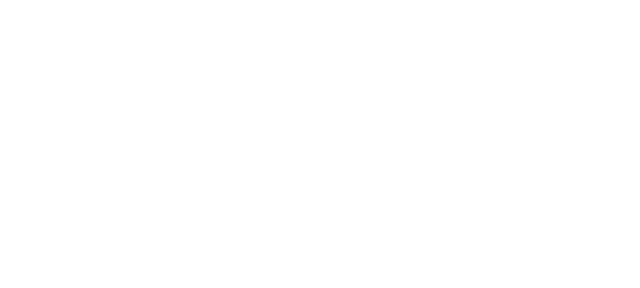
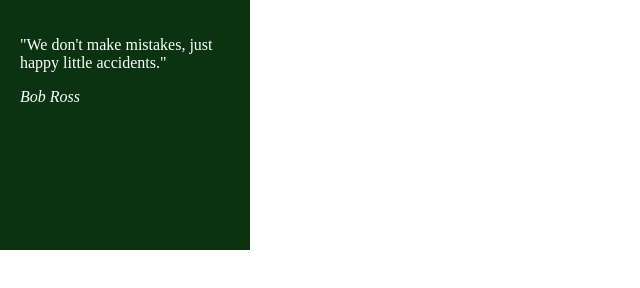
Before and after one commit to chris-ann/3720-Quote-Gallery, a plain HTML site: page index.html in a window 1280 px wide. Shown: the whole page, without its empty margins (0-640 px from the left). Drawn offline with nearby package versions, Linux system fonts and the light colour scheme.

Commit message:
created object for quotes

```diff
--- a/css/style.css
+++ b/css/style.css
@@ -8,3 +8,12 @@
 img {
 	max-width: 100%;
 }
+
+body {
+	color: white;
+}
+div {
+	width: 250px;
+	height: 250px;
+	padding: 20px;
+}
--- a/index.html
+++ b/index.html
@@ -1,7 +1,7 @@
 <!doctype html>
 <html>
 <head>
-	<title>Template</title>
+	<title>JavaScript Objects</title>
 	<meta charset="UTF-8">
 	<link rel='stylesheet' href="css/style.css">
 </head>
--- a/js/scripts.js
+++ b/js/scripts.js
@@ -0,0 +1,33 @@
+// var quotes = [
+// '"We don\'t make mistakes, just happy little accidents." - Bob Ross"',
+// '"Creativity takes courage" - Henry Matisse'
+// ]
+
+var quote1 = {
+	quote: '"We don\'t make mistakes, just happy little accidents."',
+	author: "Bob Ross",
+	tags: ["painting", "mistakes"],
+	color: "#0a3410",
+	display: function() {
+		var quoteString = "";
+		quoteString += "<div style='background:" + this.color + "'>";
+		quoteString += "<p>" + this.quote + "</p>";
+		quoteString += "<cite>" + this.author + "</cite";
+		quoteString += "</div>"
+		$("body").prepend(quoteString)
+	}
+}
+
+quote1.display();
+
+console.log(quote1.quote)
+
+// var quoteString = "";
+// quotes.forEach(function(quote){
+
+// 	quoteString += "<p>" + quote + "</p>"
+
+// 	console.log(quoteString);
+// })
+
+// $("body").html(quoteString)
```
